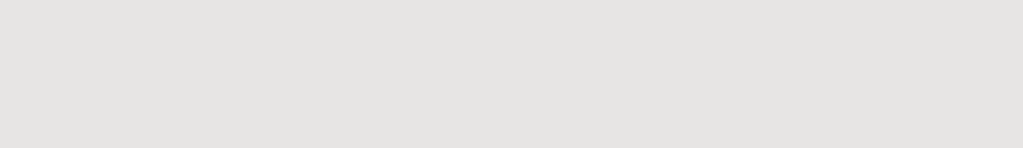
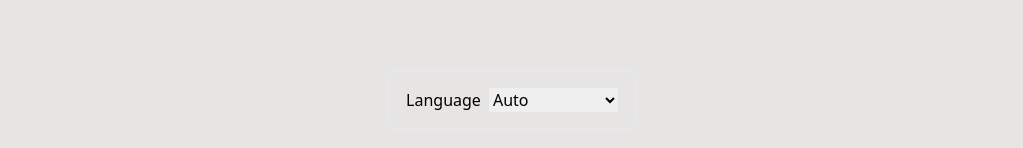
Before and after one commit to JanPlazovnik/codesnap, a React (Vite) app: page / in a window 1280 px wide. Shown: the part 630-778 px from the top of the page, without its empty margins (128-1151 px from the left). Built offline with nearby package versions, Linux system fonts and the light colour scheme.

Commit message:
feat: make wrapper relative and include settings

```diff
--- a/src/App.tsx
+++ b/src/App.tsx
@@ -1,10 +1,12 @@
 import TextArea from './componets/TextArea';
+import Settings from './componets/Settings';
 function App() {
-    return (
-        <div className="grid min-h-screen place-items-center py-5">
-            <TextArea />
-        </div>
-    )
+	return (
+		<div className="grid min-h-screen place-items-center py-5 relative">
+			<TextArea />
+			<Settings />
+		</div>
+	);
 }
 
-export default App
+export default App;
```
